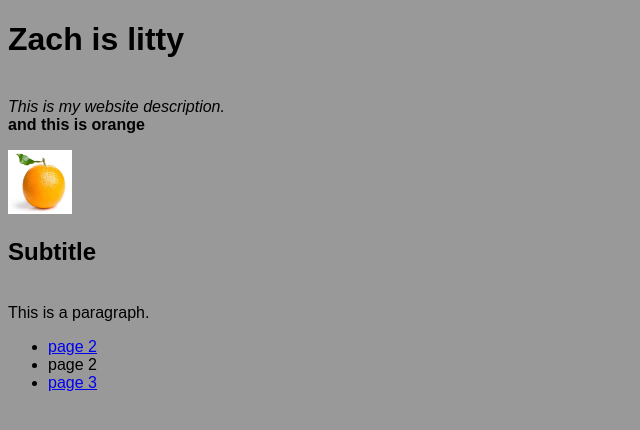
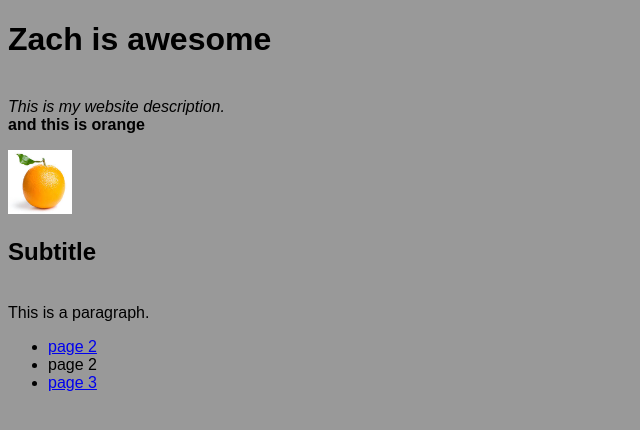
Before and after one commit to ZacxDev/TS-HTML-1, a plain HTML site: page page2.html in a window 1280 px wide. Shown: the whole page, without its empty margins (0-640 px from the left). Drawn offline with Linux system fonts and the light colour scheme.

Commit message:
Update page2.html

```diff
--- a/page2.html
+++ b/page2.html
@@ -6,7 +6,7 @@
     </head>
 
     <body>
-        <h1>Zach is litty</h1>
+        <h1>Zach is awesome</h1>
 
         <p>
           <br><em>This is my website description.</em>
```
